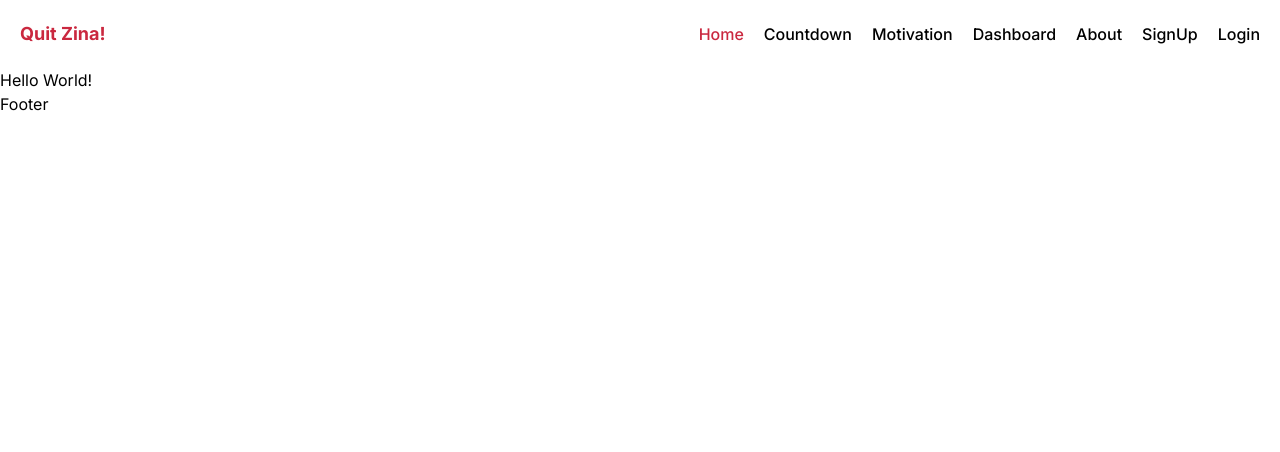
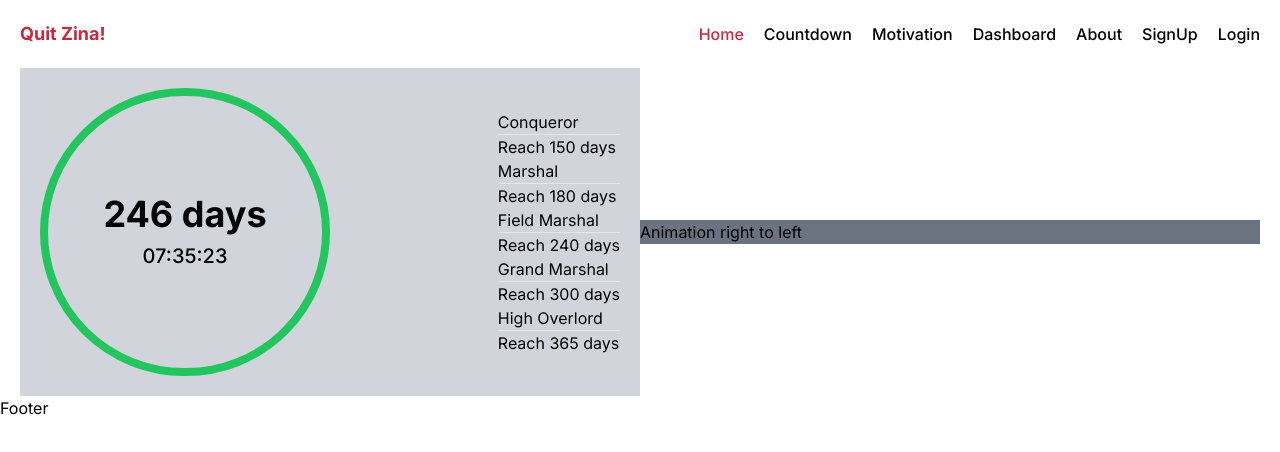
Before and after one commit to rakibul-wdp/quit-zina, a Next.js app: page / in a window 1280 px wide. Shown: the top 452 px of the page. Built offline with nearby package versions, Linux system fonts and the light colour scheme.

Commit message:
create rank data and design simple stopwatch timer

```diff
--- a/app/page.tsx
+++ b/app/page.tsx
@@ -1,7 +1,9 @@
+import { Hero } from "@/components/Home";
+
 export default function Home() {
   return (
     <main>
-      <h1>Hello World!</h1>
+      <Hero />
     </main>
   );
 }
--- /dev/null
+++ b/components/Home/Hero.tsx
@@ -0,0 +1,27 @@
+import { homeRank } from "@/public/data";
+import { Container } from "@/universal";
+
+export const Hero = () => {
+  return (
+    <Container>
+      <div className="flex items-center justify-between">
+        <div className="bg-gray-300 w-[50%] flex items-center justify-between p-5">
+          <div className="border-8 border-green-500 rounded-full w-[50%] h-72 flex flex-col items-center justify-center">
+            <h1 className="text-4xl font-bold mb-2">246 days</h1>
+            <h3 className="text-xl font-medium">07:35:23</h3>
+          </div>
+          <div>
+            {homeRank.map((rank) => (
+              <div key={rank.id}>
+                <h1>{rank.rank}</h1>
+                <hr />
+                <p>{rank.reach}</p>
+              </div>
+            ))}
+          </div>
+        </div>
+        <div className="bg-gray-500 w-[50%]">Animation right to left</div>
+      </div>
+    </Container>
+  );
+};
--- /dev/null
+++ b/components/Home/index.ts
@@ -0,0 +1 @@
+export * from "./Hero";
--- /dev/null
+++ b/interface/data.d.ts
@@ -0,0 +1,5 @@
+export interface IHomeRank {
+  id: number;
+  rank: string;
+  reach: string;
+}
--- /dev/null
+++ b/public/data/home.ts
@@ -0,0 +1,29 @@
+import { IHomeRank } from "@/interface/data";
+
+export const homeRank: IHomeRank[] = [
+  {
+    id: 1,
+    rank: "Conqueror",
+    reach: "Reach 150 days",
+  },
+  {
+    id: 2,
+    rank: "Marshal",
+    reach: "Reach 180 days",
+  },
+  {
+    id: 3,
+    rank: "Field Marshal",
+    reach: "Reach 240 days",
+  },
+  {
+    id: 4,
+    rank: "Grand Marshal",
+    reach: "Reach 300 days",
+  },
+  {
+    id: 5,
+    rank: "High Overlord",
+    reach: "Reach 365 days",
+  },
+];
--- /dev/null
+++ b/public/data/index.ts
@@ -0,0 +1 @@
+export * from "./home";
```
